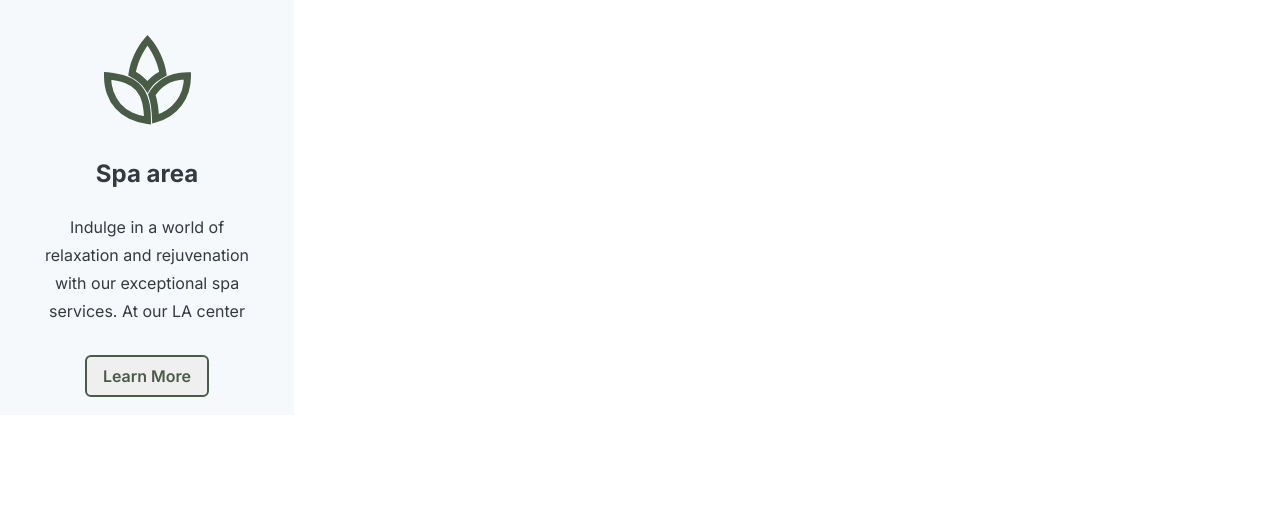
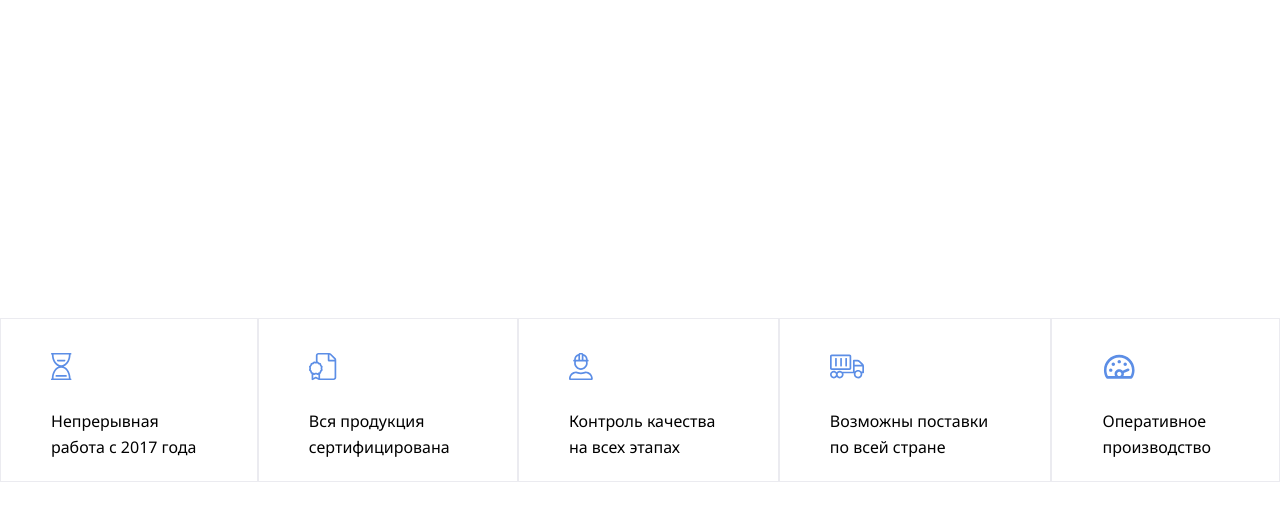
Before and after one commit to kkormalkovvaa/redev-html, a plain HTML site: page index.html in a window 1280 px wide. Drawn offline with Linux system fonts and the light colour scheme.

Commit message:
1.7 FlexBox

```diff
--- a/index.html
+++ b/index.html
@@ -6,21 +6,35 @@
     <meta name="viewport" content="width=device-width, initial-scale=1.0">
     <link rel="preconnect" href="https://fonts.googleapis.com">
     <link rel="preconnect" href="https://fonts.gstatic.com" crossorigin>
-    <link
-        href="https://fonts.googleapis.com/css2?family=Inter:ital,opsz,wght@0,14..32,100..900;1,14..32,100..900&display=swap"
+    <link href="https://fonts.googleapis.com/css2?family=Noto+Sans:ital,wght@0,100..900;1,100..900&display=swap"
         rel="stylesheet">
     <link rel="stylesheet" href="style.css">
-    <title>1.6 Подключение шрифтов</title>
+    <title>1.7 Flex Box</title>
 </head>
 
 <body>
     <div class="wrapper">
-        <div class="card">
-            <img class="card__icon" src="material-symbols_spa.svg" alt="">
-            <p class="card__title">Spa area</p>
-            <p class="card__text">Indulge in a world of relaxation and rejuvenation with our exceptional spa services.
-                At our LA center</p>
-            <button class="card__btn">Learn More</button>
+        <div class="menu">
+            <div class="menu__item">
+                <img class="item__icon" src="Frame 36.svg" alt="песочные часы">
+                <p class="item__text">Непрерывная работа c 2017 года</p>
+            </div>
+            <div class="menu__item">
+                <img class="item__icon" src="Frame 34.svg" alt="документы">
+                <p class="item__text">Вся продукция сертифицирована</p>
+            </div>
+            <div class="menu__item">
+                <img class="item__icon" src="Frame 33.svg" alt="работник">
+                <p class="item__text">Контроль качества на всех этапах</p>
+            </div>
+            <div class="menu__item">
+                <img class="item__icon" src="Frame 35.svg" alt="грузовая машина">
+                <p class="item__text">Возможны поставки по всей стране</p>
+            </div>
+            <div class="menu__item">
+                <img class="item__icon" src="Frame 37.svg" alt="скорость">
+                <p class="item__text">Оперативное производство</p>
+            </div>
         </div>
     </div>
 </body>
--- a/style.css
+++ b/style.css
@@ -2,43 +2,35 @@
     margin: 0;
     padding: 0;
     box-sizing: border-box;
-    font-family: 'Inter', sans-serif;
+    font-family: 'Noto Sans', sans-serif;
 }
 
-.card {
-    max-width: 294px;
-    max-height: 415px;
-    background-color: #F6F9FC;
-    text-align: center;
+.wrapper {
+    min-height: 100vh;
+    display: flex;
+    justify-content: center;
+    align-items: center;
 }
 
-.card__icon {
-    margin: 35px auto 0;
+.menu {
+    width: 1440px;
+    display: flex;
+    justify-content: center;
 }
 
-.card__title {
-    color: #343A40;
-    margin: 30px auto 0;
-    font-weight: 700;
-    font-size: 24px;
-    line-height: 29px;
+.menu__item {
+    border: 1px solid #EBEBF0;
 }
 
-.card__text {
-    color: #343A40;
-    font-size: 16px;
-    line-height: 28px;
-    margin: 25px 35px 30px;
+.item__icon {
+    width: 35px;
+    height: 35px;
+    margin-top: 30px;
+    margin-left: 50px;
 }
 
-.card__btn {
-    border: 2px solid #485C46;
-    border-radius: 6px;
-    padding: 10px 16px;
-    color: #485C46;
+.item__text {
     font-size: 16px;
-    line-height: 18px;
-    font-weight: 600;
-    margin-bottom: 37px;
-    cursor: pointer;
+    line-height: 160%;
+    margin: 20px 50px;
 }
```
Also changed, not shown: Frame 33.svg (added), Frame 34.svg (added), Frame 35.svg (added), Frame 36.svg (added), Frame 37.svg (added), игра flex.jpg (added).
